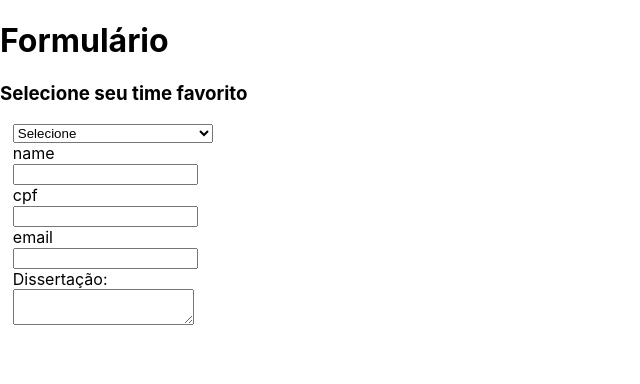
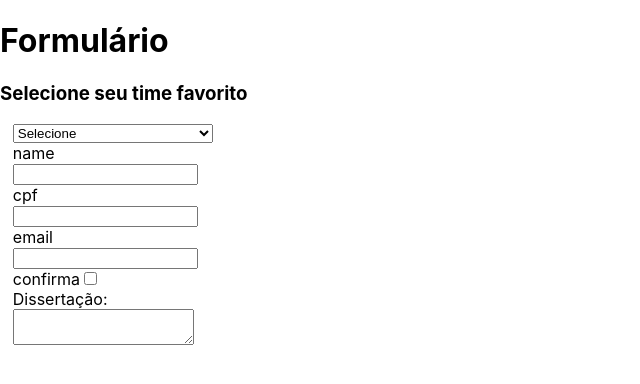
Before and after one commit to gricar/exercicios-trybe, a React (Create React App) app in the folder Front-End/bloco-11-componentes-com-estado-eventos-e-formularios-com-react/dia-2-formularios-no-react/exemplo-form-elem-estado/: page / in a window 1280 px wide. Shown: the top 384 px of the page, without its empty margins (0-640 px from the left). Built offline with nearby package versions, Linux system fonts and the light colour scheme.

Commit message:
incluido checkbox e sua particularidade

```diff
--- a/Front-End/bloco-11-componentes-com-estado-eventos-e-formularios-com-react/dia-2-formularios-no-react/exemplo-form-elem-estado/src/App.js
+++ b/Front-End/bloco-11-componentes-com-estado-eventos-e-formularios-com-react/dia-2-formularios-no-react/exemplo-form-elem-estado/src/App.js
@@ -12,19 +12,23 @@ class App extends Component {
       cpf: '',
       email: '',
       description: '',
+      confirma: 'false',
     }
 
     this.handleChange = this.handleChange.bind(this)
   }
 
-  handleChange(event) {
+  handleChange({ target }) {
+    const { name } = target;
+    const value = target.type === 'checkbox' ? target.checked : target.value; /* essa logica é exclusiva para o checkbox */
+
     this.setState({
-      [event.target.name] : event.target.value
+      [name] : value
     })
   }
 
   render () {
-    const { teamSelected, name, cpf, email, description } = this.state;
+    const { teamSelected, name, cpf, email, description, confirma } = this.state;
     return (
       <div>
         <h1>Formulário</h1>
@@ -40,6 +44,7 @@ class App extends Component {
           <Input type="text" name="name" value={ name } onInputChange={ this.handleChange }/>
           <Input type="number" name="cpf" value={ cpf } onInputChange={ this.handleChange }/>
           <Input type="email" name="email" value={ email } onInputChange={ this.handleChange }/>
+          <Input type="checkbox" name="confirma" checked={ confirma } onInputChange={ this.handleChange }/>
 
           <label>
             Dissertação:
```
